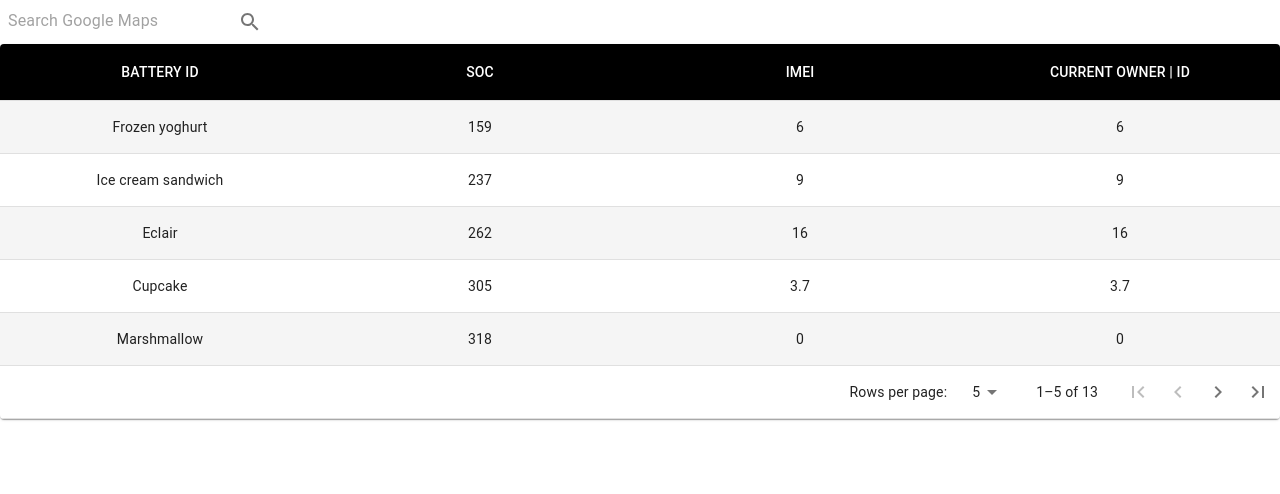
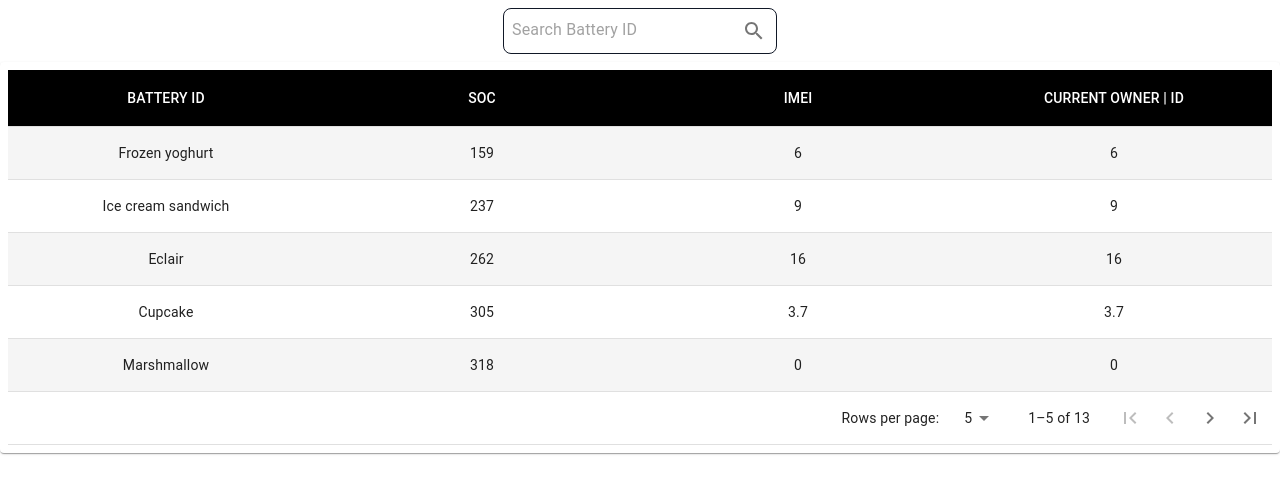
Before and after one commit to hs-07/bazzbikes-assignment, a React (Create React App) app: page / in a window 1280 px wide. Shown: the top 494 px of the page. Built offline with nearby package versions, Linux system fonts and the light colour scheme; no server answers.

Commit message:
commiting component's styling

```diff
--- a/src/App.tsx
+++ b/src/App.tsx
@@ -20,7 +20,7 @@ const App = () => {
   });
 
   return (
-    <div>
+    <div className="flex items-center flex-col">
       <Search />
       <Table />
     </div>
--- a/src/components/search/index.tsx
+++ b/src/components/search/index.tsx
@@ -4,11 +4,11 @@ import SearchIcon from "@mui/icons-material/Search";
 
 const index = () => {
   return (
-    <div>
+    <div className="border rounded-lg border-gray-900 w-fit m-2">
       <InputBase
         sx={{ ml: 1, flex: 1 }}
-        placeholder="Search Google Maps"
-        inputProps={{ "aria-label": "search google maps" }}
+        placeholder="Search Battery ID"
+        inputProps={{ "aria-label": "search battery ID" }}
       />
       <IconButton type="button" sx={{ p: "10px" }} aria-label="search">
         <SearchIcon />
--- a/src/components/table/index.tsx
+++ b/src/components/table/index.tsx
@@ -155,7 +155,7 @@ export default function CustomPaginationActionsTable() {
   }));
 
   return (
-    <TableContainer component={Paper}>
+    <TableContainer component={Paper} className="p-2">
       <Table sx={{ minWidth: 500 }} aria-label="custom pagination table">
         <TableHead>
           <StyledTableRow>
```
